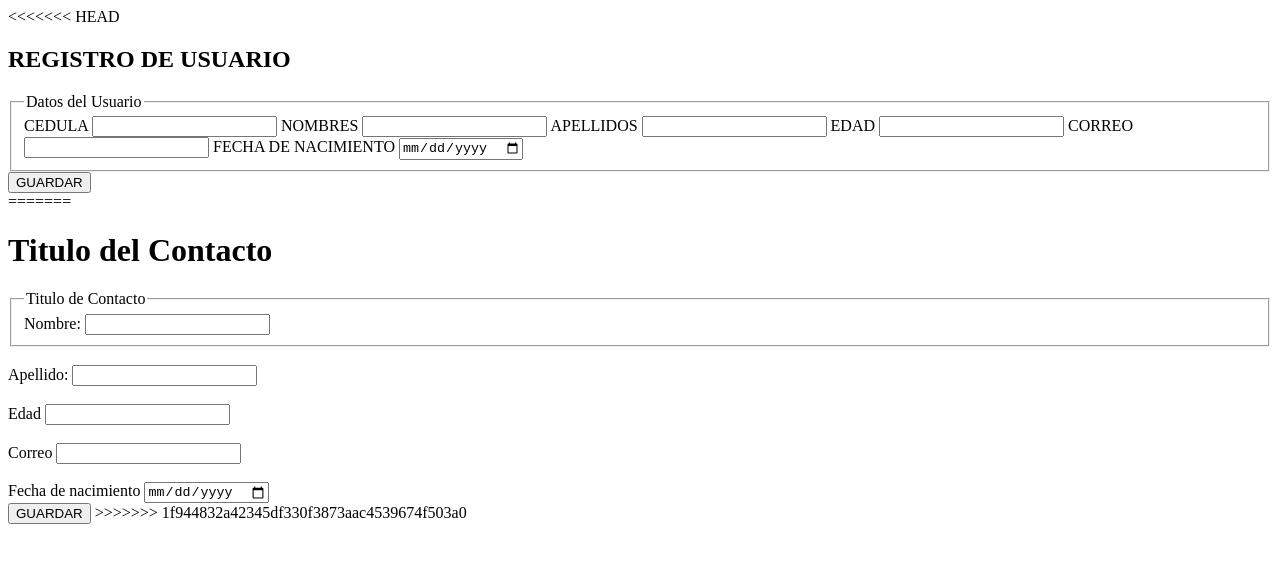
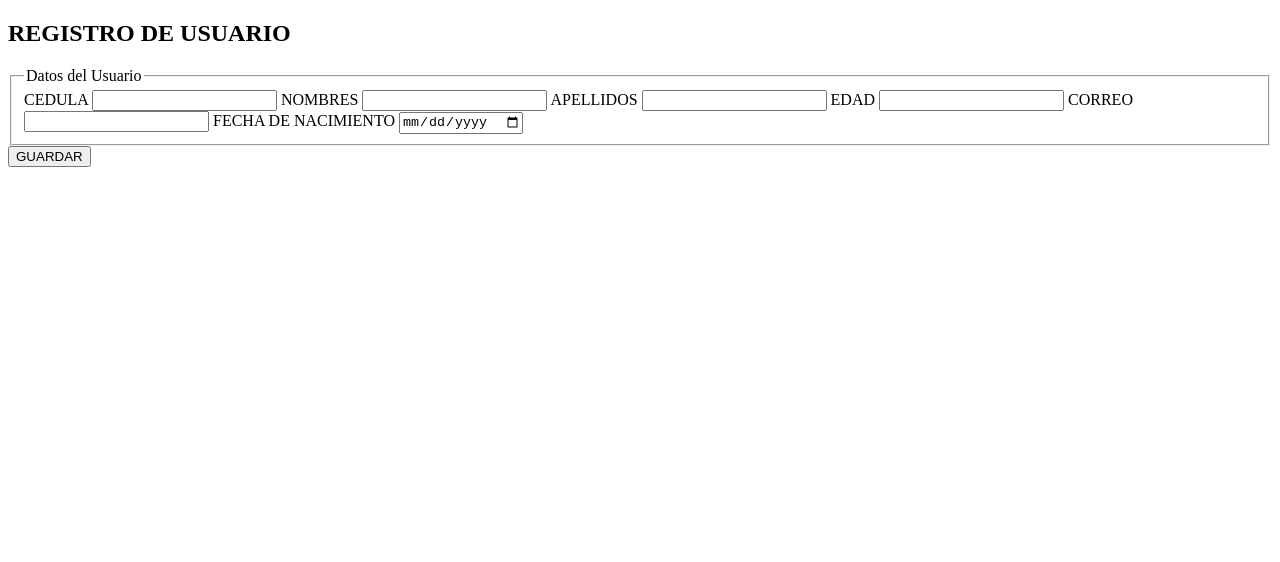
Before and after one commit to Nano5402/HTML-Basico, a plain HTML site: page blog.html in a window 1280 px wide. Drawn offline with Linux system fonts and the light colour scheme.

Commit message:
Cambios en casa

```diff
--- a/blog.html
+++ b/blog.html
@@ -3,7 +3,6 @@
 <head>
   <meta charset="UTF-8">
   <meta name="viewport" content="width=device-width, initial-scale=1.0">
-<<<<<<< HEAD
   <title>REGISTRO</title>
 </head>
 <body>
@@ -33,37 +32,5 @@
       <button>GUARDAR</button>
     </form>
   </div>
-=======
-  <title>CONTACTO</title>
-</head>
-<body>
-  <main>
-    <div>
-    <h1>Titulo del Contacto</h1>
-    <form action="">
-      <fieldset>
-        <legend>Titulo de Contacto</legend>
-      <label  for="nombre">Nombre:</label>
-      <input type="text" name="name" id="name" required>
-    </div>
-  <br>
-    <div>
-      <label for="apellido">Apellido:</label>
-      <input type="text" name="apellido" id="apellido" required>
-    </div>
-    <br>
-    <div>
-      <label for="edad">Edad</label>
-      <input type="number" step="1" max="100" required>
-    </div>
-    <br>
-    <div><label for="correo">Correo</label>
-    <input type="text" name="correo" id="correo" required >
-    </div>
-  <br>
-  <div><label for="fecha">Fecha de nacimiento</label>
-  <input type="date" name="fecha" id="fecha" required></div>
- <button>GUARDAR</button>
->>>>>>> 1f944832a42345df330f3873aac4539674f503a0
 </body>
 </html>
```
Also changed, not shown: index.html (+0 -16 lines).
